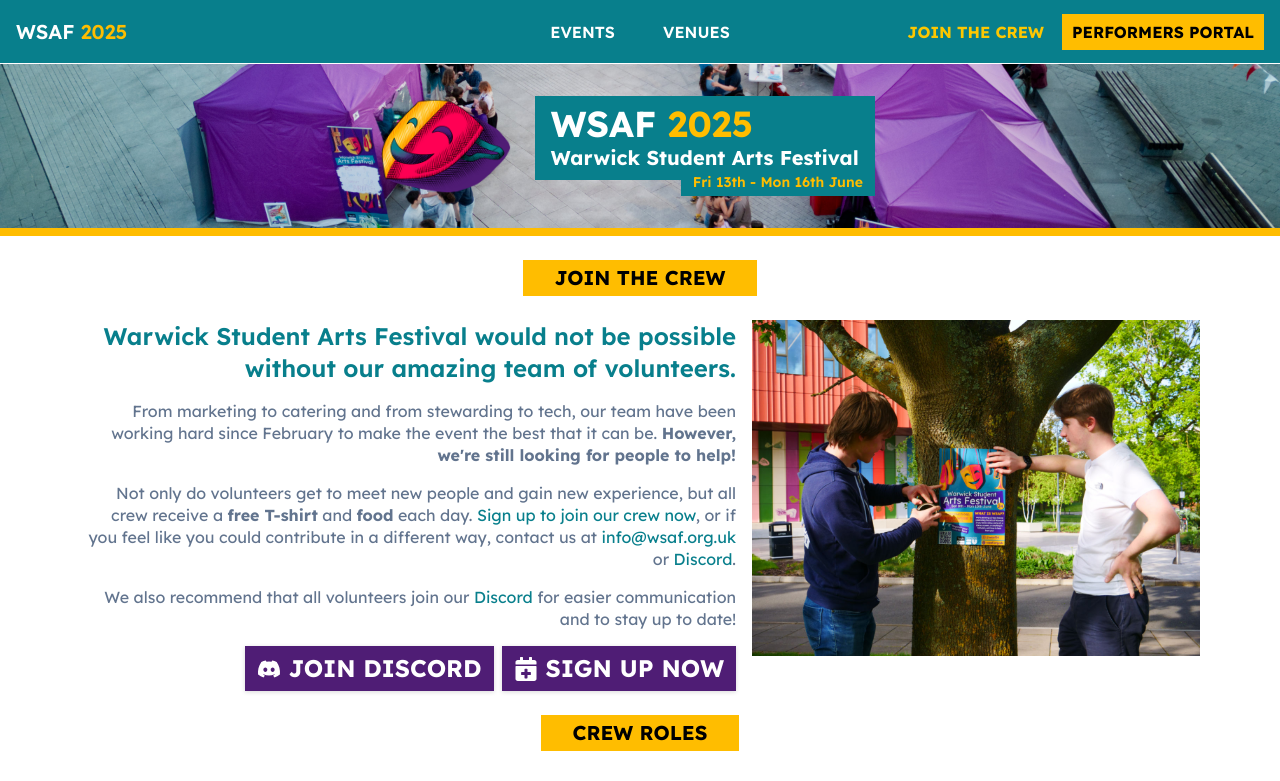
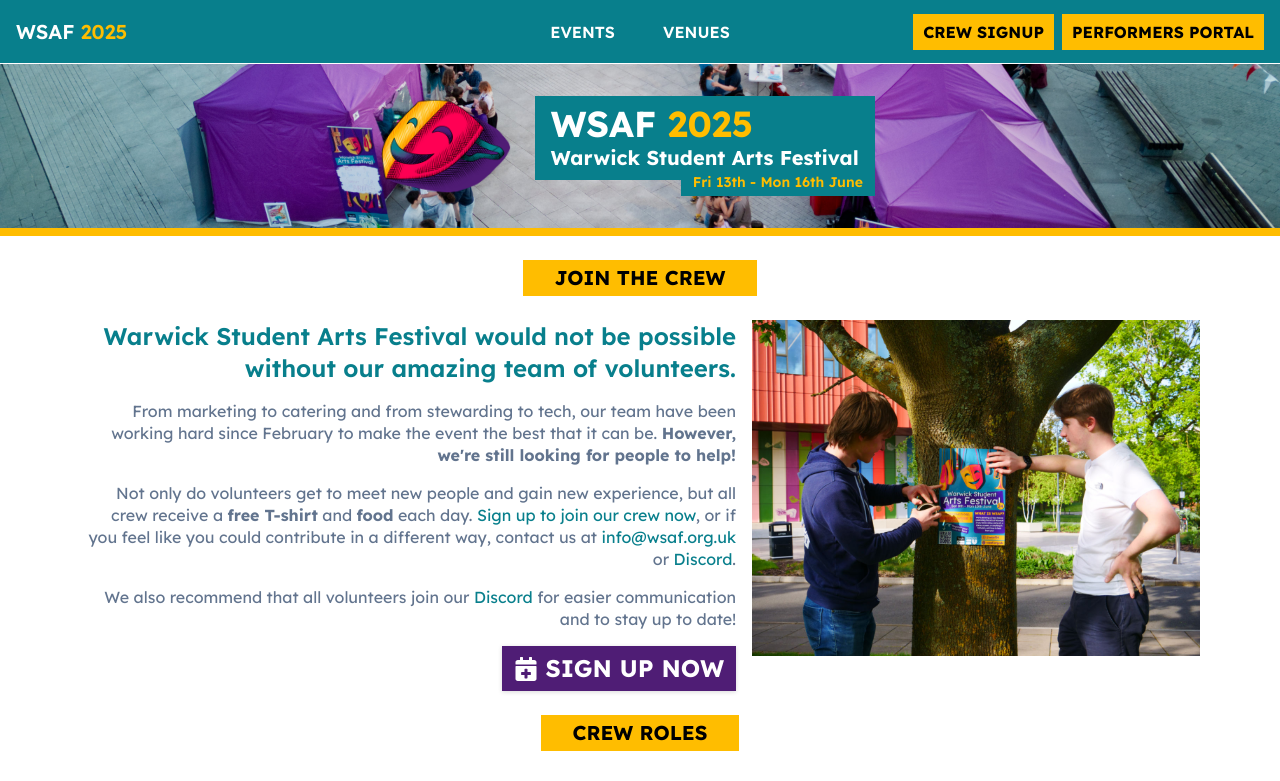
Before and after one commit to WarwickStudentArtsFestival/wsaf25-website, a Next.js app: page /crew in a window 1280 px wide. Shown: the top 781 px of the page. Built offline with nearby package versions, Linux system fonts and the light colour scheme.

Commit message:
Make crew signup link more obvious

```diff
--- a/src/app/components/header.tsx
+++ b/src/app/components/header.tsx
@@ -30,15 +30,24 @@
 
       {/* Right links (desktop) */}
       <div className="hidden sm:flex items-center gap-2 ml-auto">
-        <Link
+        {/*<Link
           href="/crew"
           className={`uppercase font-bold px-2.5 py-1.5 hover:scale-[102%] ${pathname === '/crew' ? 'text-yellow-400' : 'bg-yellow text-black'}`}
         >
           <span className="hidden lg:inline">Join the </span>Crew
+        </Link>*/}
+
+        <Link
+          href="https://helfertool.wsaf.org.uk/wsaf2025/"
+          target="_blank"
+          className="uppercase font-bold px-2.5 py-1.5 hover:scale-[102%] bg-yellow text-black"
+        >
+          Crew <span className="hidden lg:inline">Signup</span>
         </Link>
 
         <Link
           href="https://submit.wsaf.org.uk/2025/cfp"
+          target="_blank"
           className="uppercase font-bold px-2.5 py-1.5 hover:scale-[102%] bg-yellow text-black"
         >
           Performers <span className="hidden lg:inline">Portal</span>
@@ -66,15 +75,24 @@
               <NavLinks onClick={() => setMobileMenuOpen(false)} />
             </div>
 
-            <Link
+            {/* <Link
               href="/crew"
               className={`uppercase mx-auto font-bold px-4 py-2 hover:scale-[102%] ${pathname === '/crew' ? 'text-yellow-400' : 'bg-yellow text-black'}`}
               onClick={() => setMobileMenuOpen(false)}
             >
               Join the Crew
+            </Link>*/}
+            <Link
+              href="https://helfertool.wsaf.org.uk/wsaf2025/"
+              target="_blank"
+              className="uppercase mx-auto font-bold px-4 py-2 hover:scale-[102%] bg-yellow text-black"
+              onClick={() => setMobileMenuOpen(false)}
+            >
+              Crew Signup
             </Link>
             <Link
               href="https://submit.wsaf.org.uk/2025/cfp"
+              target="_blank"
               className="uppercase mx-auto font-bold px-4 py-2 hover:scale-[102%] bg-yellow text-black"
               onClick={() => setMobileMenuOpen(false)}
             >
--- a/src/app/crew/page.tsx
+++ b/src/app/crew/page.tsx
@@ -1,7 +1,7 @@
 import React from 'react';
 import Image from 'next/image';
 import { Metadata } from 'next';
-import { FaCalendarPlus, FaDiscord } from 'react-icons/fa';
+import { FaCalendarPlus } from 'react-icons/fa';
 
 import PageHeader from '@/app/components/page-header';
 import HighlightedHeading from '@/app/components/highlighted-heading';
@@ -115,14 +115,14 @@
               for easier communication and to stay up to date!
             </p>
             <div className="flex gap-2 justify-center md:justify-end flex-wrap">
-              <a
+              {/*<a
                 href="/discord"
                 target="_blank"
                 className="inline-block bg-purple text-white uppercase font-bold px-3 py-1.5 drop-shadow-sm hover:scale-105 text-xl lg:text-2xl"
               >
                 <FaDiscord className="inline-block mb-1 mr-2" />
                 Join Discord
-              </a>
+              </a>*/}
               <a
                 href="https://helfertool.wsaf.org.uk/wsaf2025/"
                 target="_blank"
```
